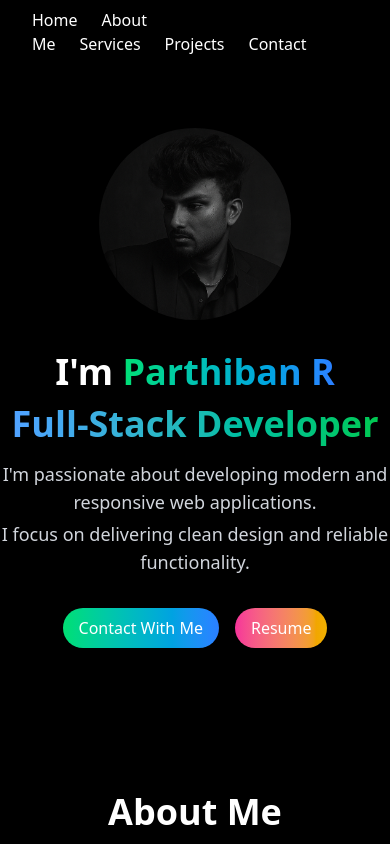
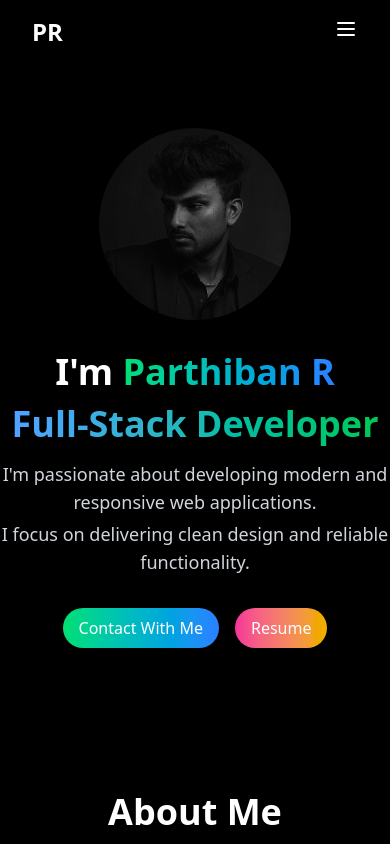
Before and after one commit to parthiban3264/My-Protfolio, a React (Vite) app in the folder portfolio/: page / in a window 390 px wide. Shown: the top 844 px of the page. Built offline with nearby package versions, Linux system fonts and the light colour scheme; a web font is replaced by a local one.

Commit message:
Update Navbar.jsx

```diff
--- a/portfolio/src/components/Navbar.jsx
+++ b/portfolio/src/components/Navbar.jsx
@@ -1,22 +1,84 @@
-import React from 'react'
+import React, { useState } from 'react';
 
 const Navbar = () => {
+  const [isOpen, setIsOpen] = useState(false);
+
   return (
-    <nav className='bg-black text-white px-8 md:px-16 lg:px-24'>
-        <div className='container py-2 flex justify-center md:justify-between items-center'>
-            <div className='text-2xl font-bold hidden md:inline'>PR</div>
-            <div className='space-x-6'>
-                <a href="#home" className='hover:text-gray-400'>Home</a>
-                <a href="#about" className='hover:text-gray-400'>About Me</a>
-                <a href="#service" className='hover:text-gray-400'>Services</a>
-                <a href="#project" className='hover:text-gray-400'>Projects</a>
-                <a href="#contact" className='hover:text-gray-400'>Contact</a>
-            </div>
-            <button className='bg-gradient-to-r from-green-400 to-blue-500 text-white hidden md:inline
-            transform transition-transform duration-300 hover:scale-105 px-4 py-2 rounded-full'>Connect Me</button>
+    <nav className="bg-black text-white px-8 md:px-16 lg:px-24">
+      <div className="container mx-auto py-4 flex justify-between items-center">
+        {/* Left: Logo */}
+        <div className="text-2xl font-bold">PR</div>
+
+        {/* Center: Nav Links (Desktop only) */}
+        <div className="hidden md:flex flex-1 justify-center space-x-6">
+          <a href="#home" className="hover:text-gray-400">Home</a>
+          <a href="#about" className="hover:text-gray-400">About Me</a>
+          <a href="#service" className="hover:text-gray-400">Services</a>
+          <a href="#project" className="hover:text-gray-400">Projects</a>
+          <a href="#contact" className="hover:text-gray-400">Contact</a>
         </div>
+
+        {/* Right: Button (Desktop only) */}
+        <div className="hidden md:block">
+          <button className="bg-gradient-to-r from-green-400 to-blue-500
+           text-white transform transition-transform duration-300 hover:scale-105 px-4 py-2 rounded-full"
+            onClick={() => {
+              window.location.href = 'whatsapp://send?phone=918056903264&text=Hello%20there!';
+            }}
+          >
+            Connect Me
+          </button>
+        </div>
+
+        {/* Hamburger Icon (Mobile only) */}
+        <div className="md:hidden">
+          <button onClick={() => setIsOpen(!isOpen)}>
+            <svg
+              className="w-6 h-6"
+              fill="none"
+              stroke="currentColor"
+              viewBox="0 0 24 24"
+              xmlns="http://www.w3.org/2000/svg"
+            >
+              {isOpen ? (
+                <path
+                  strokeLinecap="round"
+                  strokeLinejoin="round"
+                  strokeWidth={2}
+                  d="M6 18L18 6M6 6l12 12"
+                />
+              ) : (
+                <path
+                  strokeLinecap="round"
+                  strokeLinejoin="round"
+                  strokeWidth={2}
+                  d="M4 6h16M4 12h16M4 18h16"
+                />
+              )}
+            </svg>
+          </button>
+        </div>
+      </div>
+
+      {/* Mobile Menu */}
+      {isOpen && (
+        <div className="md:hidden flex flex-col items-center space-y-4 pb-4">
+          <a href="#home" className="hover:text-gray-400">Home</a>
+          <a href="#about" className="hover:text-gray-400">About Me</a>
+          <a href="#service" className="hover:text-gray-400">Services</a>
+          <a href="#project" className="hover:text-gray-400">Projects</a>
+          <a href="#contact" className="hover:text-gray-400">Contact</a>
+          <button className="bg-gradient-to-r from-green-400 to-blue-500 text-white px-4 py-2 rounded-full"
+            onClick={() => {
+              window.location.href = 'whatsapp://send?phone=918056903264&text=Hello%20there!';
+            }}
+          >
+            Connect Me
+          </button>
+        </div>
+      )}
     </nav>
-  )
-}
+  );
+};
 
-export default Navbar
+export default Navbar;
```
